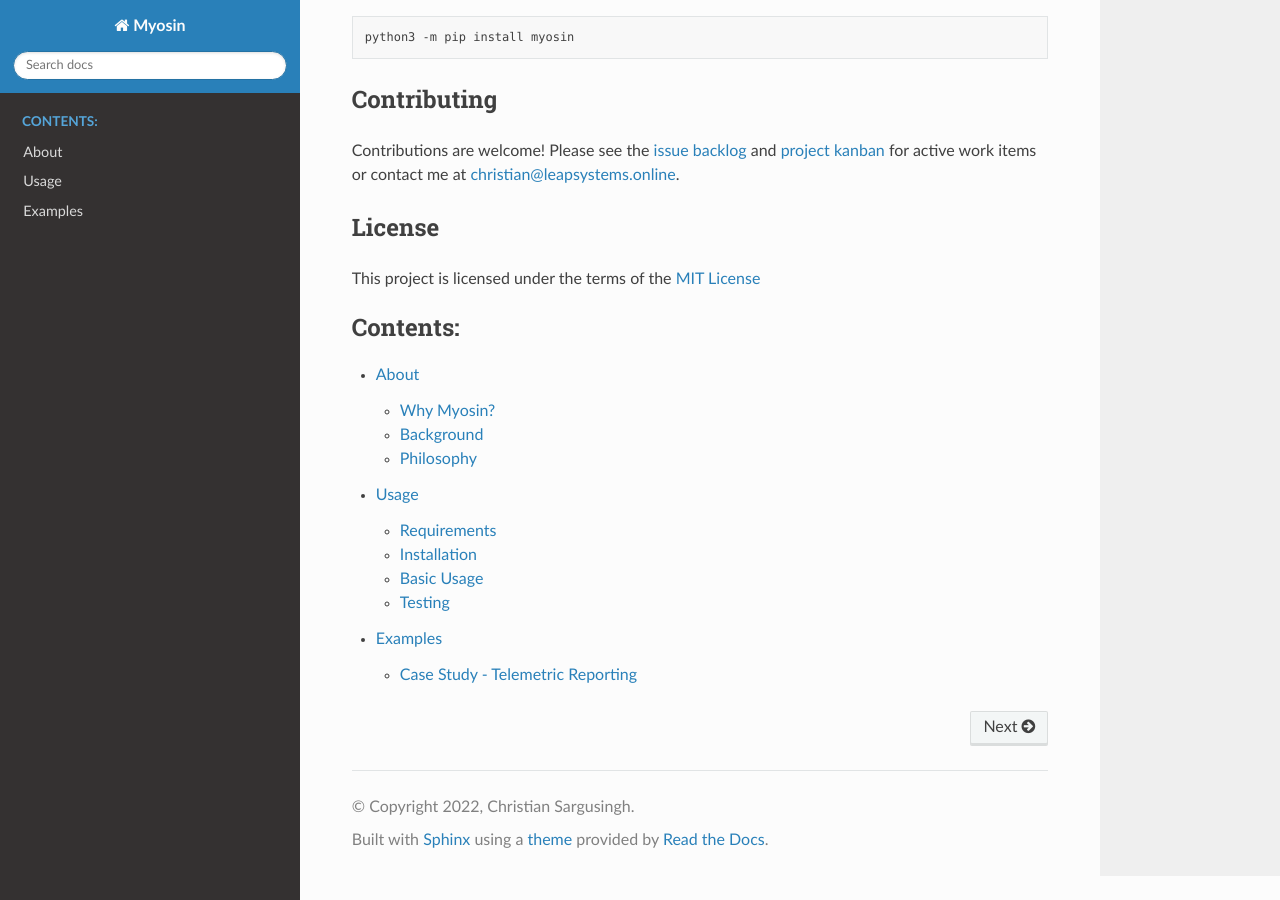
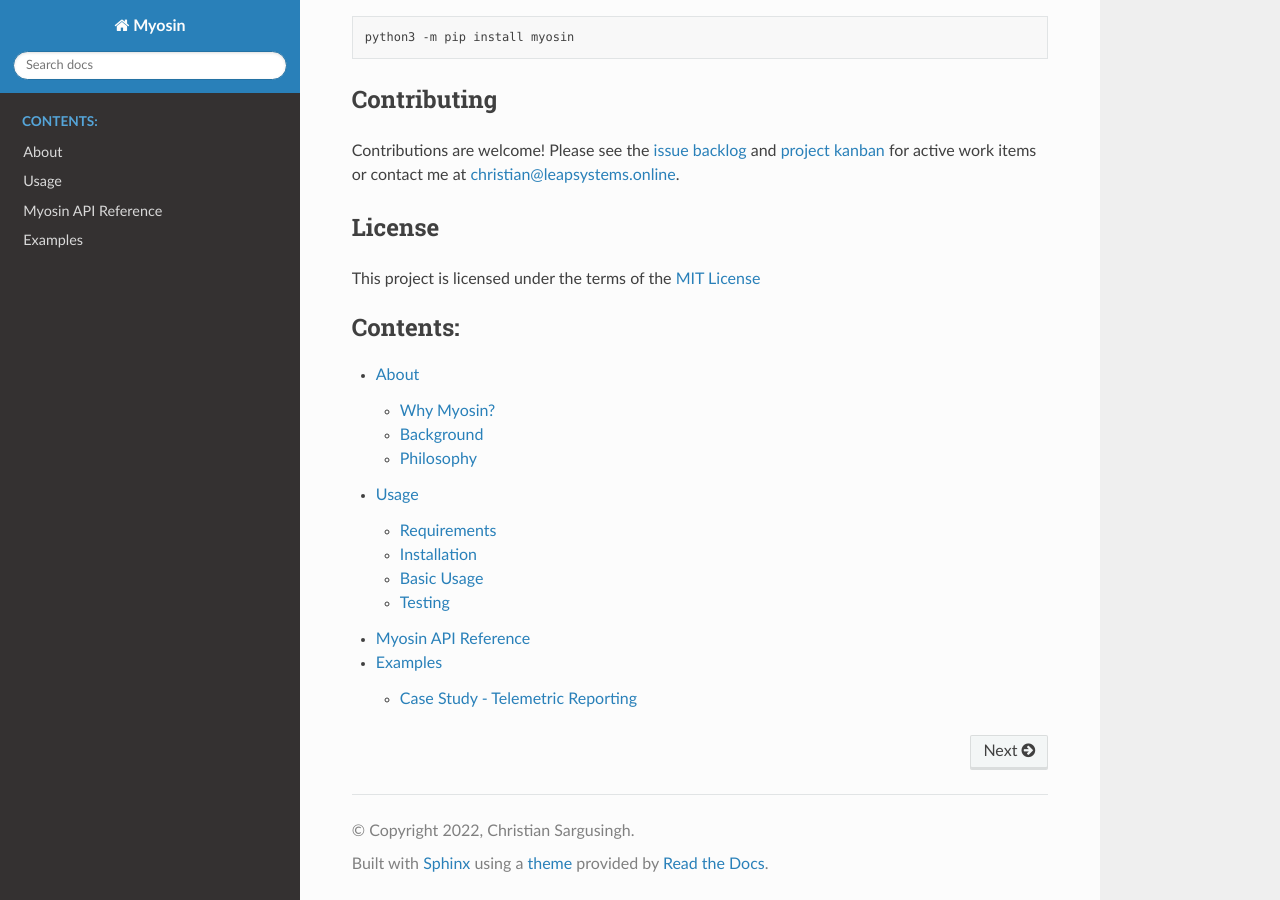
Before and after one commit to ztnel/model.io, a Sphinx documentation site: the page built from docs/source/index.rst, in a window 1280 px wide and 900 px high, scrolled down 540 px. Built offline with Sphinx 7.4.7 and the Read the Docs theme 2.0.0, drawn with Linux system fonts in a browser that asks for light colours.

```diff
--- /dev/null
+++ b/docs/source/api.rst
@@ -0,0 +1,7 @@
+Myosin API Reference
+====================
+
+.. autosummary::
+   :toctree: generated
+
+   myosin
--- a/docs/source/index.rst
+++ b/docs/source/index.rst
@@ -6,4 +6,5 @@
 
    about
    usage
+   api
    examples
```
